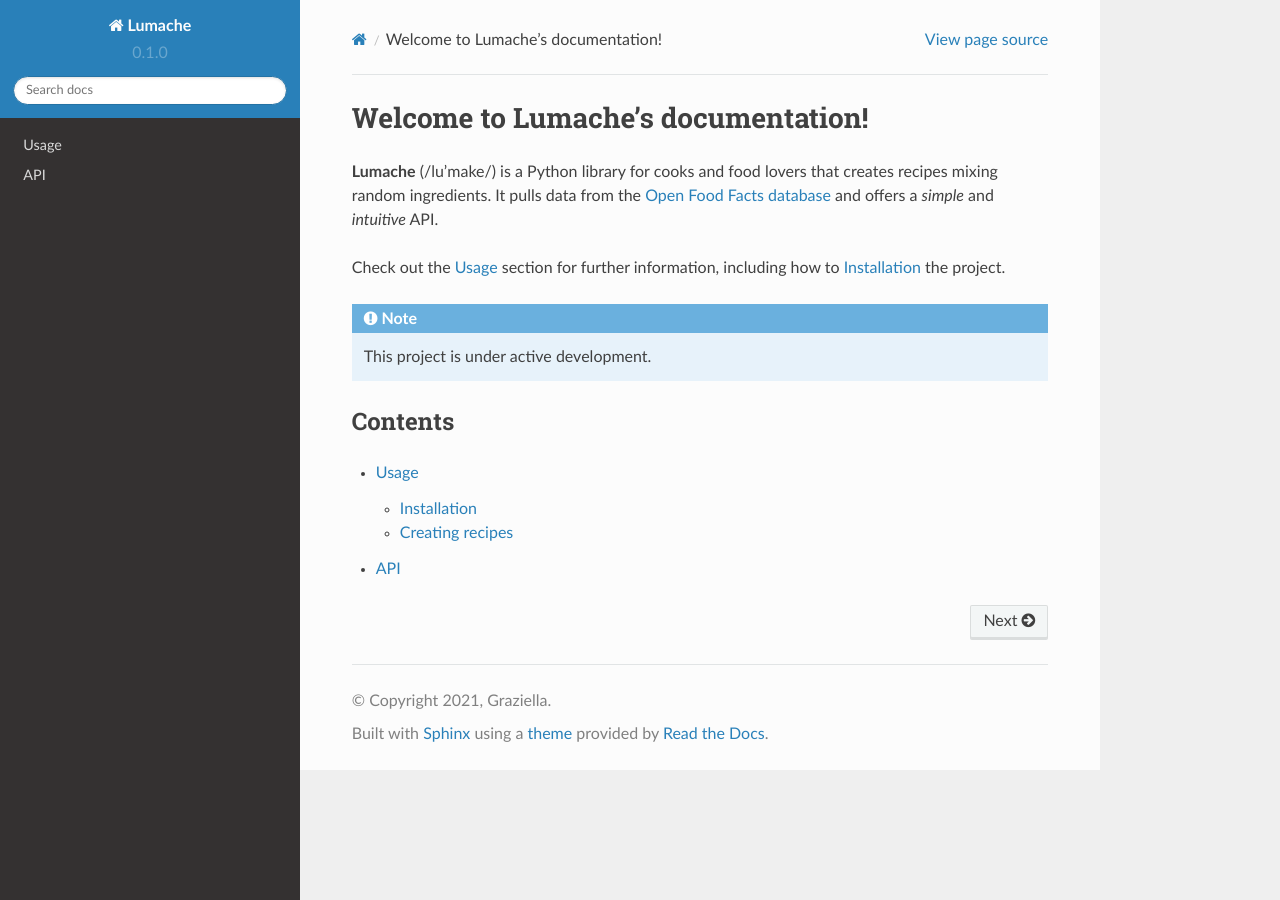
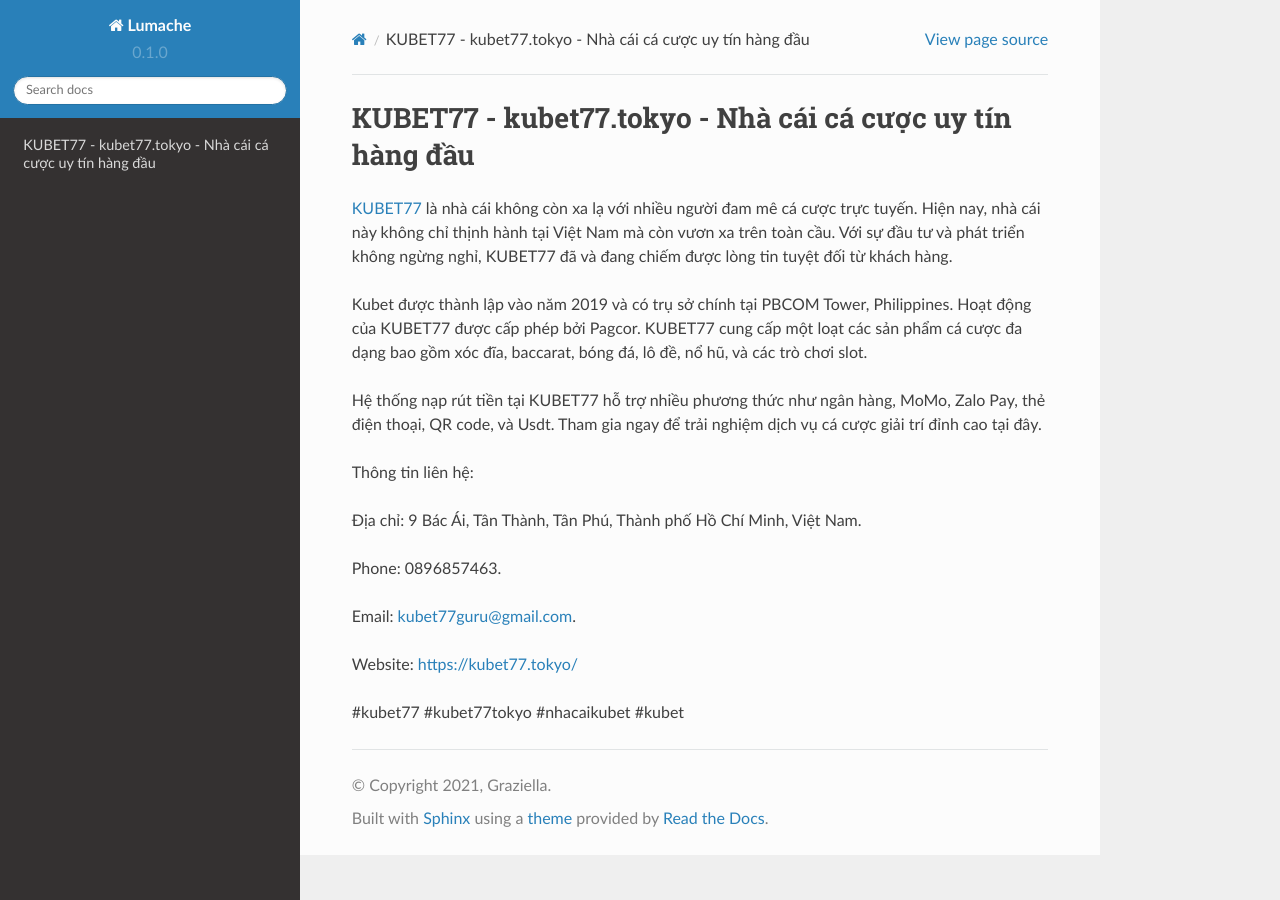
Before and after one commit to socialentity/kubet77tokyo, a Sphinx documentation site: the page built from docs/source/index.rst, in a window 1280 px wide. Built offline with Sphinx 7.4.7 and the Read the Docs theme 2.0.0, drawn with Linux system fonts in a browser that asks for light colours.

Commit message:
Update index.rst

```diff
--- a/docs/source/index.rst
+++ b/docs/source/index.rst
@@ -1,22 +1,20 @@
-Welcome to Lumache's documentation!
+KUBET77 - kubet77.tokyo - Nhà cái cá cược uy tín hàng đầu
 ===================================
 
-**Lumache** (/lu'make/) is a Python library for cooks and food lovers
-that creates recipes mixing random ingredients.
-It pulls data from the `Open Food Facts database <https://world.openfoodfacts.org/>`_
-and offers a *simple* and *intuitive* API.
+`KUBET77 <https://kubet77.tokyo/>`_ là nhà cái không còn xa lạ với nhiều người đam mê cá cược trực tuyến. Hiện nay, nhà cái này không chỉ thịnh hành tại Việt Nam mà còn vươn xa trên toàn cầu. Với sự đầu tư và phát triển không ngừng nghỉ, KUBET77 đã và đang chiếm được lòng tin tuyệt đối từ khách hàng.
 
-Check out the :doc:`usage` section for further information, including
-how to :ref:`installation` the project.
+Kubet được thành lập vào năm 2019 và có trụ sở chính tại PBCOM Tower, Philippines. Hoạt động của KUBET77 được cấp phép bởi Pagcor. KUBET77 cung cấp một loạt các sản phẩm cá cược đa dạng bao gồm xóc đĩa, baccarat, bóng đá, lô đề, nổ hũ, và các trò chơi slot.
 
-.. note::
+Hệ thống nạp rút tiền tại KUBET77 hỗ trợ nhiều phương thức như ngân hàng, MoMo, Zalo Pay, thẻ điện thoại, QR code, và Usdt. Tham gia ngay để trải nghiệm dịch vụ cá cược giải trí đỉnh cao tại đây.
 
-   This project is under active development.
+Thông tin liên hệ:
 
-Contents
---------
+Địa chỉ: 9 Bác Ái, Tân Thành, Tân Phú, Thành phố Hồ Chí Minh, Việt Nam.
 
-.. toctree::
+Phone: 0896857463.
 
-   usage
-   api
+Email: kubet77guru@gmail.com.
+
+Website: https://kubet77.tokyo/
+
+#kubet77 #kubet77tokyo #nhacaikubet #kubet
```
